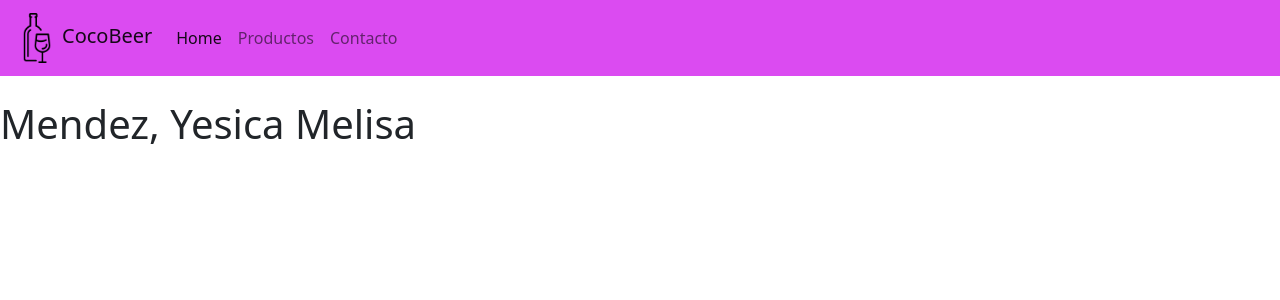
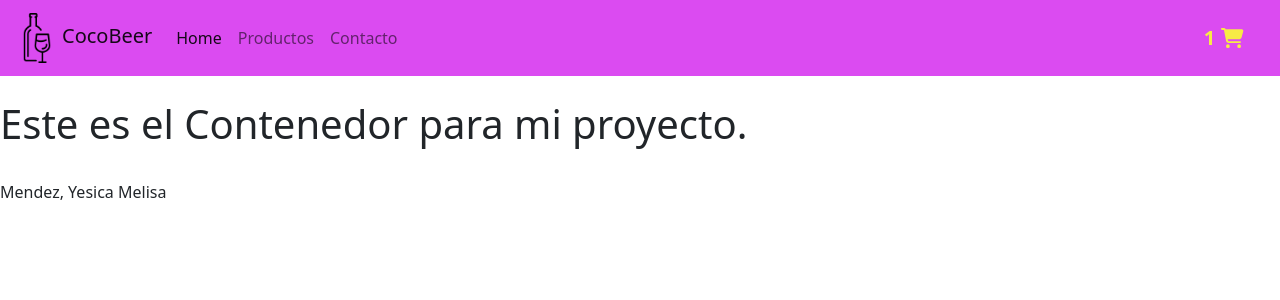
Before and after one commit to YesicaMendez/react-mendez, a React (Create React App) app: page / in a window 1280 px wide. Shown: the top 300 px of the page. Built offline with nearby package versions, Linux system fonts and the light colour scheme.

Commit message:
Desafio 3 - Agregar CartWidget y ListContainer

```diff
--- a/package.json
+++ b/package.json
@@ -3,6 +3,9 @@
   "version": "0.1.0",
   "private": true,
   "dependencies": {
+    "@fortawesome/fontawesome-svg-core": "^6.1.1",
+    "@fortawesome/free-solid-svg-icons": "^6.1.1",
+    "@fortawesome/react-fontawesome": "^0.1.18",
     "@testing-library/jest-dom": "^5.16.4",
     "@testing-library/react": "^13.2.0",
     "@testing-library/user-event": "^13.5.0",
--- a/src/App.js
+++ b/src/App.js
@@ -1,12 +1,15 @@
 import './App.css';
+import ItemListContainer from './components/ItemListContainer/ItemListContainer';
 import NavBar from './components/NavBar';
 
 function App() {
   return (
     <>
-      <NavBar />
+      <NavBar contador={ '1' }/>
       <br></br>
-      <h1>Mendez, Yesica Melisa</h1>
+      <ItemListContainer greeting={'Este es el Contenedor para mi proyecto.'}></ItemListContainer>
+      <br></br>
+      <p>Mendez, Yesica Melisa</p>
     </>
   );
 }
--- /dev/null
+++ b/src/components/CartWidget.jsx
@@ -0,0 +1,12 @@
+import React from 'react';
+import { FontAwesomeIcon } from '@fortawesome/react-fontawesome'
+import { faCartShopping } from '@fortawesome/free-solid-svg-icons'
+
+
+function CartWidget() {
+  return (
+    <FontAwesomeIcon icon= {faCartShopping} />
+  )
+}
+
+export default CartWidget
--- /dev/null
+++ b/src/components/ItemListContainer/ItemListContainer.jsx
@@ -0,0 +1,9 @@
+import React from 'react'
+
+function ItemListContainer( { greeting }) {
+  return (
+    <h1>{ greeting }</h1>
+  )
+}
+
+export default ItemListContainer
--- a/src/components/NavBar.css
+++ b/src/components/NavBar.css
@@ -1,3 +1,9 @@
 .navbarCustomize {
     background-color: rgb(219, 75, 241);
 }
+
+.cart {
+    margin-right: 25px;
+    color: rgb(247, 235, 70);
+    font-size: 20px;
+}
--- a/src/components/NavBar.jsx
+++ b/src/components/NavBar.jsx
@@ -1,9 +1,10 @@
 import React from 'react';
+import CartWidget from './CartWidget';
 import Logo from './Logo';
 
 import './NavBar.css';
 
-function NavBar() {
+function NavBar( { contador }) {
     return (
         <nav className="navbar navbar-expand-lg navbar-light navbarCustomize">
             <div className="container-fluid">
@@ -24,6 +25,7 @@ function NavBar() {
                         </li>
                     </ul>
                 </div>
+                <div className="cart"><span className='fw-bolder'> { contador } </span><CartWidget></CartWidget></div>
             </div>
         </nav>
     )
```
Also changed, not shown: 1 other file (tests, documents, lock files or other folders).
